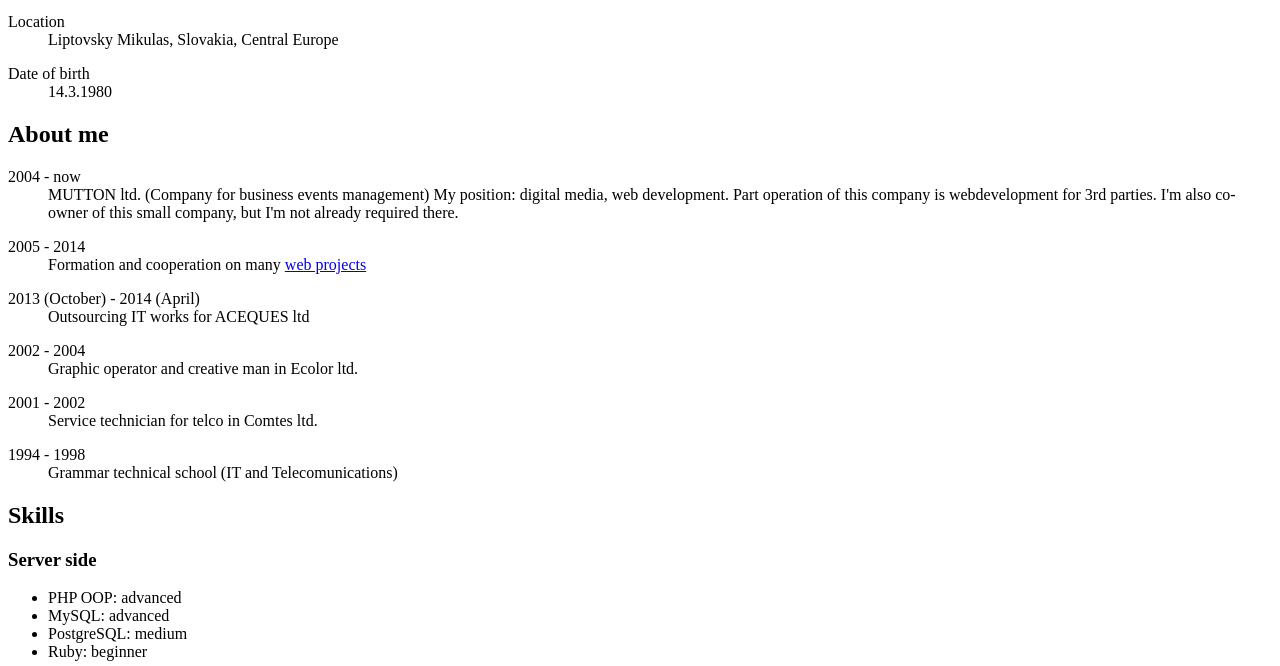
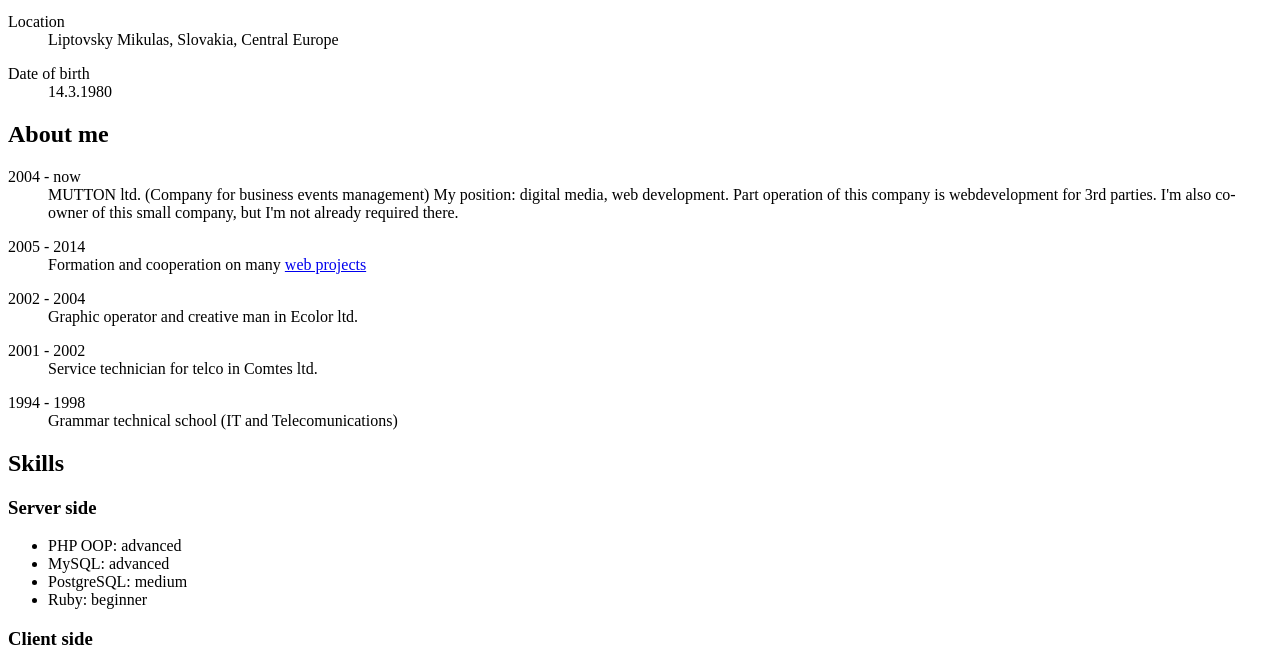
Before and after one commit to elcuro/elcuro.github.io, a plain HTML site: page index.html in a window 1280 px wide. Shown: the part 119-785 px from the top of the page. Drawn offline with Linux system fonts and the light colour scheme.

Commit message:
minor changes

```diff
--- a/index.html
+++ b/index.html
@@ -30,10 +30,6 @@
 		<dl>
 			<dt>2005 - 2014</dt>
 			<dd>Formation and cooperation on many <a href="#projects">web projects</a></dd>
-		</dl>
-		<dl>
-			<dt>2013 (October) - 2014 (April)</dt>
-			<dd>Outsourcing IT works for ACEQUES ltd</dd>
 		</dl>
 		<dl>
 			<dt>2002 - 2004</dt>
```
